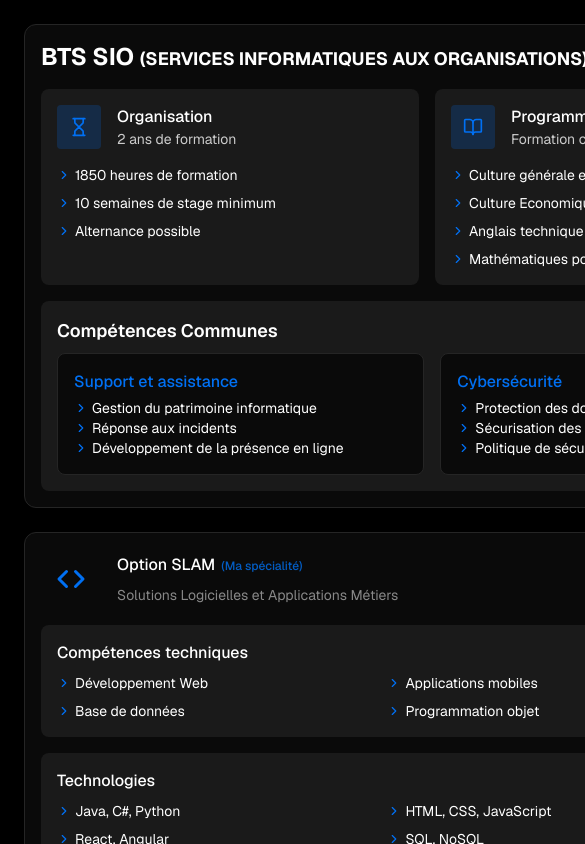
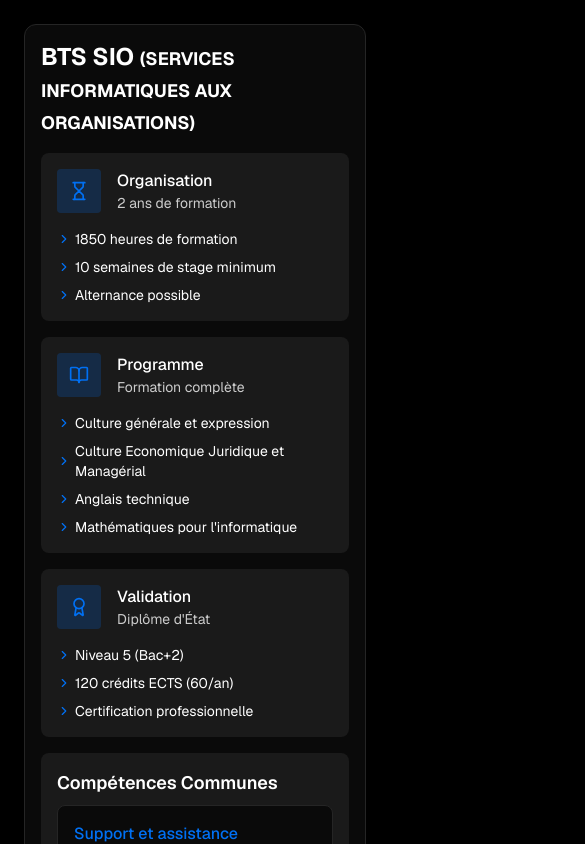
Before and after one commit to FlytziTv/sz-slam, a Next.js app: page /bts in a window 390 px wide. Shown: the top 844 px of the page, 585 px wide, since content can reach past the window. Built offline with nearby package versions, Linux system fonts and the light colour scheme.

Commit message:
responsive

```diff
--- a/app/bts/page.tsx
+++ b/app/bts/page.tsx
@@ -87,30 +87,11 @@ export default function Bts() {
   return (
     <>
       <main className="flex flex-col gap-8 max-w-340 mx-auto items-center justify-center my-6 px-6">
-        <div className="grid grid-cols-1 lg:grid-cols-2 gap-6 min-w-300 max-w-full">
-          {/* <BtsCard
-            className="col-span-1 lg:col-span-2 "
-            name={bts_data.name}
-            designation={bts_data.designation}
-            time={bts_data.time}
-            description={bts_data.description}
-            option={bts_data.options}
-          />
+        <div className="grid grid-cols-1 lg:grid-cols-2 gap-6 w-full max-w-full">
 
-          {bts_option_data.map((option) => (
-            <BtsOptionCard
-              key={option.id}
-              name={option.name}
-              designation={option.designation}
-              description={option.description}
-              debouche={option.jobs}
-              url={option.url}
-            />
-          ))} */}
-
-          <div className="flex flex-col gap-4 p-4 bg-[#0A0A0A] border border-[#252525] rounded-xl col-span-2">
-            <h1 className="text-2xl font-bold uppercase">Bts sio <span className="text-lg"> (Services Informatiques aux Organisations)</span></h1>
-            <div className="grid grid-cols-3 gap-4">
+          <div className="flex flex-col gap-4 p-4 bg-[#0A0A0A] border border-[#252525] rounded-xl col-span-1 lg:col-span-2">
+            <h1 className="text-2xl font-bold uppercase fke">Bts sio <span className="text-lg"> (Services Informatiques aux Organisations)</span></h1>
+            <div className="grid grid-cols-1 sm:grid-cols-2 lg:grid-cols-3 gap-4">
               {presentation.map((item) => (
                 <div
                   key={item.titre}
@@ -120,7 +101,7 @@ export default function Bts() {
                     <div className="aspect-square bg-sztatus/20 rounded-sm h-11 flex items-center justify-center">
                       <item.icon size={20} className="text-sztatus" />
                     </div>
-                    <div className="flex flex-col justify-between items-start w-full ">
+                    <div className="flex flex-col justify-between items-start w-full">
                       <h2 className="font-medium text-base text-[#ffff]">
                         {item.titre}
                       </h2>
@@ -133,7 +114,7 @@ export default function Bts() {
                     {item.stats.map((stat, index) => (
                       <li
                         key={index}
-                        className="text-sm inline-flex items-center gap-1 "
+                        className="text-sm inline-flex items-center gap-1"
                       >
                         <span className="text-sztatus">
                           <ChevronRight size={14} />
@@ -145,9 +126,9 @@ export default function Bts() {
                 </div>
               ))}
 
-              <div className="col-span-3 bg-[#1a1a1a] rounded-lg p-4 flex flex-col gap-2">
+              <div className="col-span-1 sm:col-span-2 lg:col-span-3 bg-[#1a1a1a] rounded-lg p-4 flex flex-col gap-2">
                 <h4 className="text-lg font-semibold">Compétences Communes</h4>
-                <div className="grid grid-cols-3 gap-4">
+                <div className="grid grid-cols-1 sm:grid-cols-2 lg:grid-cols-3 gap-4">
                   {Object.entries(competences_communes).map(
                     ([category, skills]) => (
                       <div
@@ -161,7 +142,7 @@ export default function Bts() {
                           {skills.map((skill, index) => (
                             <li
                               key={index}
-                              className="text-sm inline-flex items-center gap-1 "
+                              className="text-sm inline-flex items-center gap-1"
                             >
                               <span className="text-sztatus">
                                 <ChevronRight size={14} />
@@ -179,14 +160,14 @@ export default function Bts() {
           </div>
 
           {options.map((item) => (
-          <div key={item.name} className="flex flex-col gap-4 p-4 bg-[#0A0A0A] border border-[#252525] rounded-xl col-span-1">
+            <div key={item.name} className="flex flex-col gap-4 p-4 bg-[#0A0A0A] border border-[#252525] rounded-xl">
               <div className="flex flex-row gap-4">
                 <div className="flex items-center justify-center aspect-square h-15 rounded-sm">
                   <item.icon size={36} className="text-sztatus" />
                 </div>
                 <div className="flex flex-col items-start gap-2 justify-center">
                   <h2 className="font-medium text-base text-[#ffff]">
-                  Option {item.name} { item.myoptions && <span className="text-xs ml-0.5 text-sztatus/80">(Ma spécialité)</span> }
+                    Option {item.name}{item.myoptions && <span className="text-xs ml-0.5 text-sztatus/80">(Ma spécialité)</span>}
                   </h2>
                   <p className="text-sm text-[#888888]">
                     {item.description}
@@ -199,11 +180,11 @@ export default function Bts() {
                   <h5 className="text-base font-medium text-[#ffff]">{name}</h5>
 
                   {Array.isArray(data) ? (
-              <ul className="grid grid-cols-2 gap-2">
+                    <ul className="grid grid-cols-1 sm:grid-cols-2 gap-2">
                       {data.map((item, index) => (
                         <li
                           key={index}
-                    className="text-sm inline-flex items-center gap-1 "
+                          className="text-sm inline-flex items-center gap-1"
                         >
                           <span className="text-sztatus">
                             <ChevronRight size={14} />
@@ -217,16 +198,10 @@ export default function Bts() {
                   )}
                 </div>
               ))}
-
-
-
             </div>
           ))}
-
-
         </div>
       </main>
-      <Footer />
     </>
   );
 }
--- a/app/ecosystem/page.tsx
+++ b/app/ecosystem/page.tsx
@@ -23,7 +23,7 @@ export default function Ecosysteme() {
               <span>{tools.length}</span> {category}
             </h2>
 
-            <div className="w-full grid grid-cols-1 sm:grid-cols-2 md:grid-cols-2 lg:grid-cols-3 xl:grid-cols-6 gap-4">
+            <div className="w-full grid grid-cols-1 sm:grid-cols-2 md:grid-cols-3 lg:grid-cols-4 xl:grid-cols-5 2xl:grid-cols-6 gap-4">
               {tools.map((tool) => (
                 <SZSkillsCard
                   key={tool.id}
--- a/components/SZ2026/SZProjectCard.tsx
+++ b/components/SZ2026/SZProjectCard.tsx
@@ -18,7 +18,7 @@ function SZProjectCard({
   image: string;
 }) {
   return (
-    <div className="group bg-[#0A0A0A] border border-[#252525] transition-all duration-300 rounded-lg p-3 gap-3 flex flex-col min-w-100 cursor-pointer">
+    <div className="group bg-[#0A0A0A] border border-[#252525] transition-all duration-300 rounded-lg p-3 gap-3 flex flex-col cursor-pointer">
       <div className="aspect-video w-full relative overflow-hidden rounded-sm sticky-0">
         <Image
           src={image}
```
Lines whose indentation alone changed are shown as unchanged.
